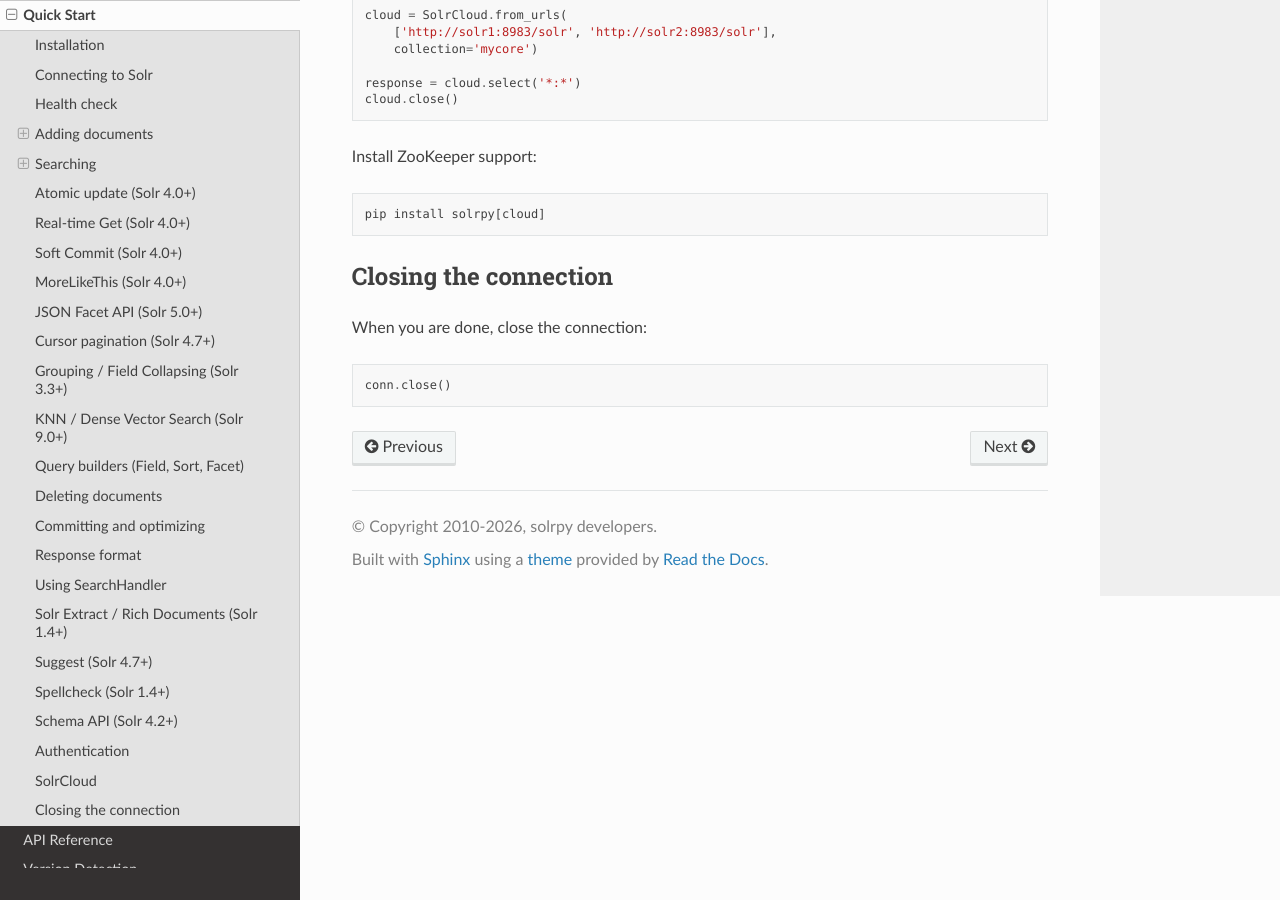
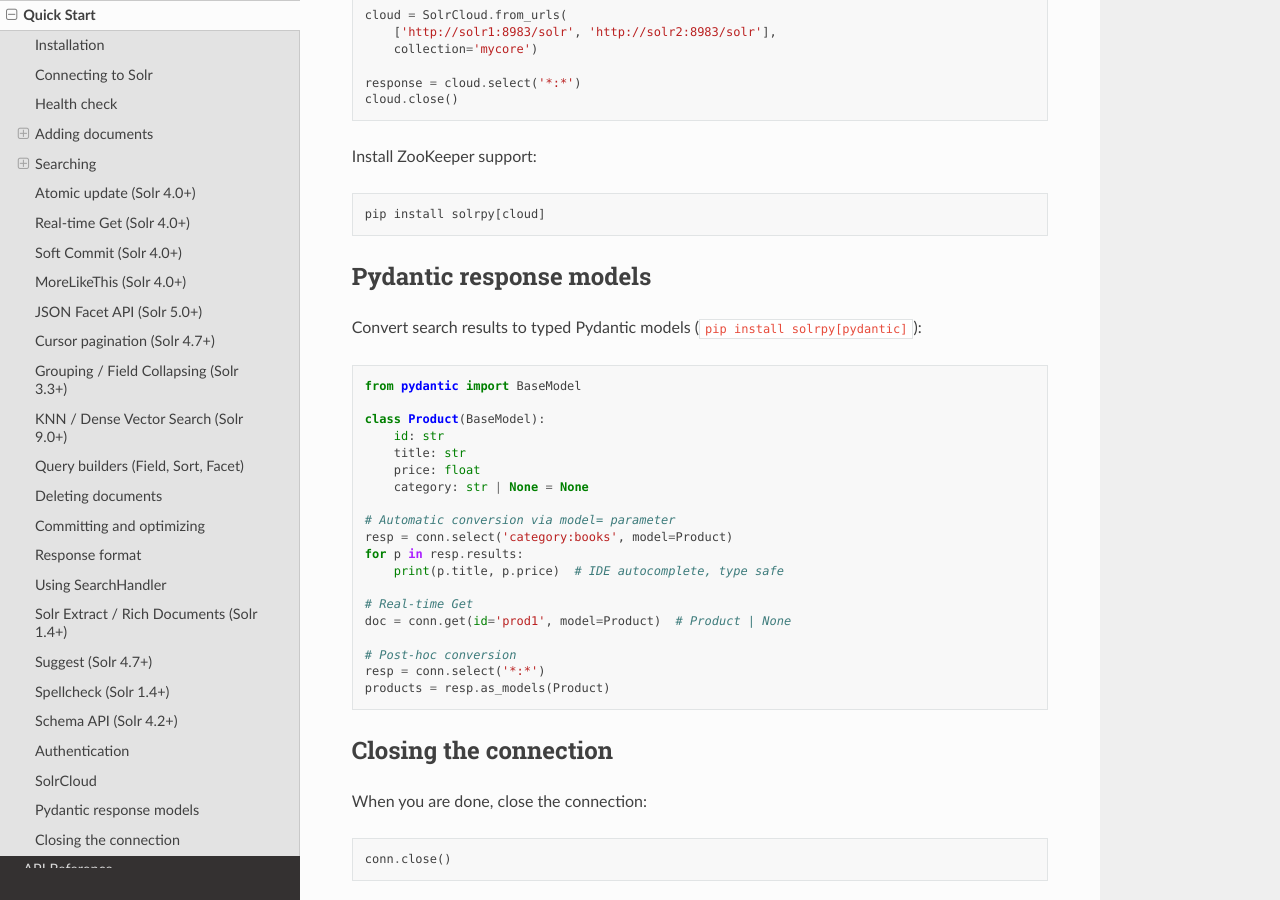
Before and after one commit to search5/solrpy, a Sphinx documentation site: the page built from docs/quickstart.rst, in a window 1280 px wide and 900 px high, scrolled down 11342 px. Built offline with Sphinx 7.4.7 and the Read the Docs theme 3.1.0, drawn with Linux system fonts in a browser that asks for light colours; comment, search, counter and statistics services are not loaded.

Commit message:
Release v1.11.0
- Add Pydantic response model support (opt-in)
- model= parameter on select() and get() for automatic conversion
- Response.as_models(model) for post-hoc conversion
- Pydantic v2 support (model_validate)
- pydantic as optional dependency: pip install solrpy[pydantic]

Co-Authored-By: Claude Opus 4.6 (1M context) <noreply@anthropic.com>

```diff
--- a/docs/conf.py
+++ b/docs/conf.py
@@ -9,8 +9,8 @@ project = 'solrpy'
 copyright = '2010-2026, solrpy developers'
 author = 'solrpy developers'
 
-version = '1.10.1'
-release = '1.10.1'
+version = '1.11.0'
+release = '1.11.0'
 
 # -- General configuration ---------------------------------------------------
 
--- a/docs/quickstart.rst
+++ b/docs/quickstart.rst
@@ -550,6 +550,32 @@ Install ZooKeeper support::
     pip install solrpy[cloud]
 
 
+Pydantic response models
+-------------------------
+
+Convert search results to typed Pydantic models (``pip install solrpy[pydantic]``)::
+
+    from pydantic import BaseModel
+
+    class Product(BaseModel):
+        id: str
+        title: str
+        price: float
+        category: str | None = None
+
+    # Automatic conversion via model= parameter
+    resp = conn.select('category:books', model=Product)
+    for p in resp.results:
+        print(p.title, p.price)  # IDE autocomplete, type safe
+
+    # Real-time Get
+    doc = conn.get(id='prod1', model=Product)  # Product | None
+
+    # Post-hoc conversion
+    resp = conn.select('*:*')
+    products = resp.as_models(Product)
+
+
 Closing the connection
 ----------------------
 
--- a/pyproject.toml
+++ b/pyproject.toml
@@ -1,6 +1,6 @@
 [tool.poetry]
 name = "solrpy"
-version = "1.10.1"
+version = "1.11.0"
 description = "Client for the Solr search service"
 license = "Apache-2.0"
 readme = "README.md"
@@ -27,9 +27,11 @@ exclude = ["tests/", "docs/"]
 [tool.poetry.dependencies]
 python = "^3.10"
 kazoo = {version = "^2.9", optional = true}
+pydantic = {version = "^2.0", optional = true}
 
 [tool.poetry.extras]
 cloud = ["kazoo"]
+pydantic = ["pydantic"]
 
 [tool.poetry.group.dev.dependencies]
 pytest = "^8.0"
```
Also changed, not shown: README.md (+7 -0 lines), docs/changelog.rst (+14 -0 lines), docs/reference.rst (+16 -0 lines), 4 other files.
